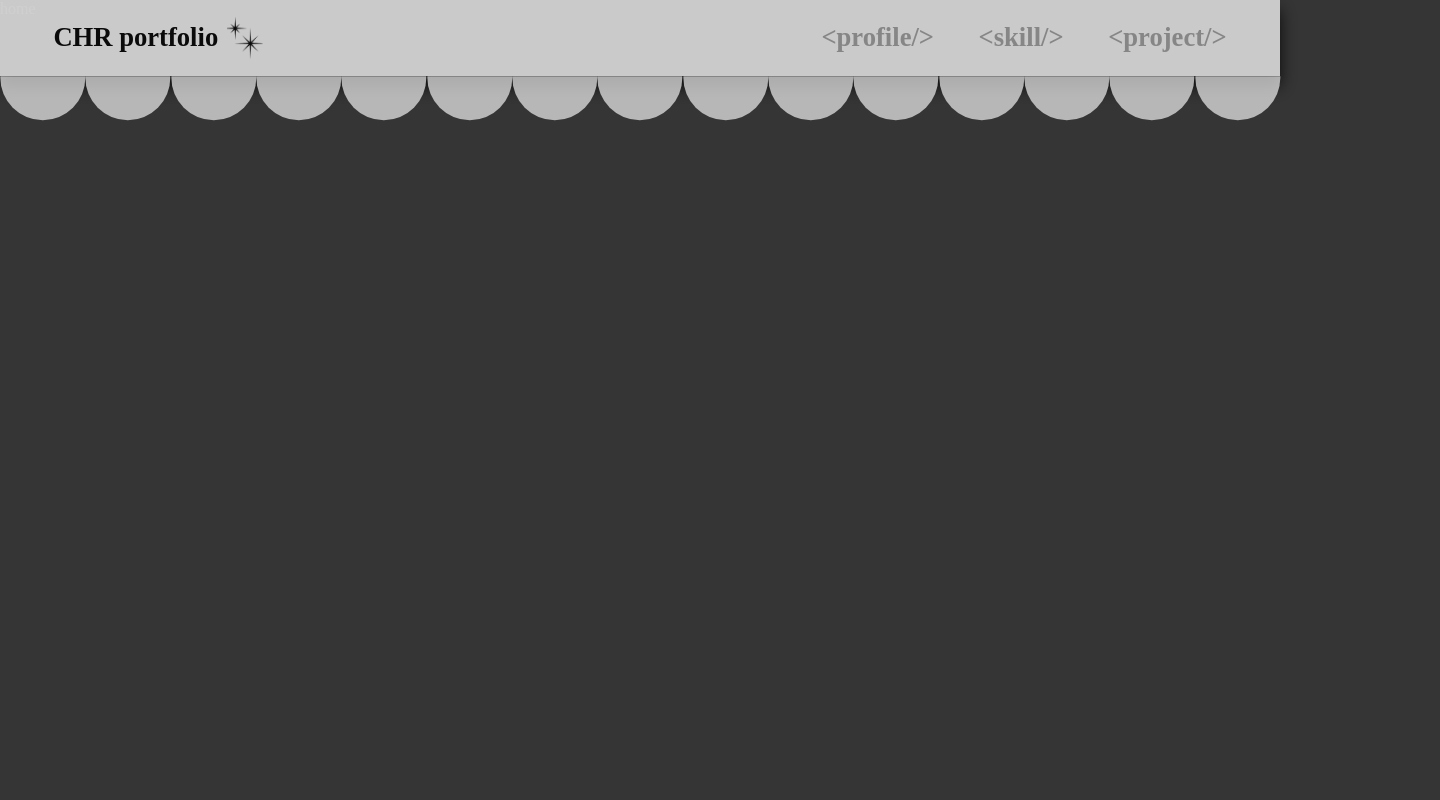
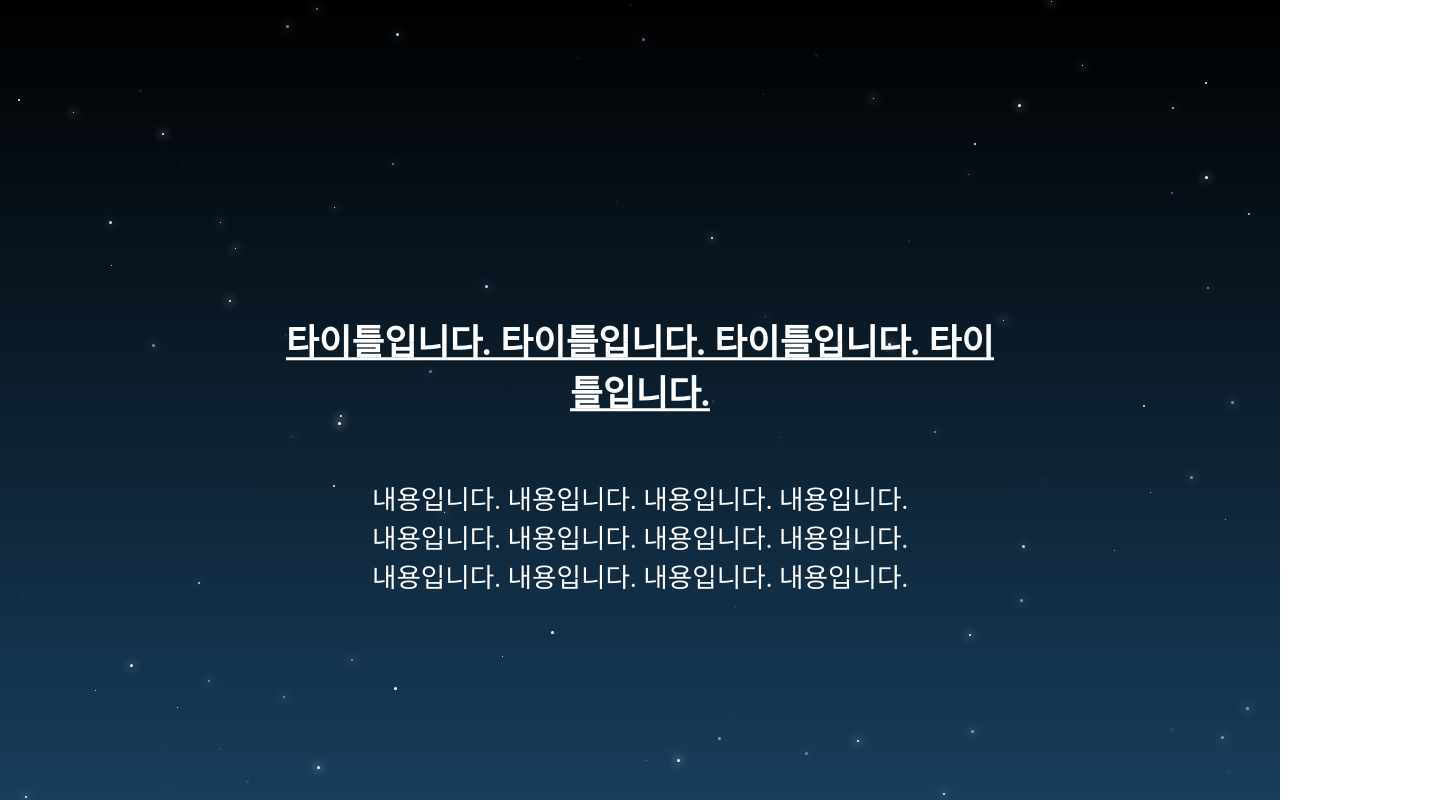
Before and after one commit to chr0405/chr0405-portfolio, a Next.js app: page / in a window 1280 px wide. Shown: the top 800 px of the page, 1440 px wide, since content can reach past the window. Built offline with nearby package versions, Linux system fonts and the light colour scheme; a web font is replaced by a local one.

Commit message:
intro 배경 효과 추가

```diff
--- a/app/(home)/home.module.css
+++ /dev/null
@@ -1,5 +0,0 @@
-.totalDiv{
-    background-color: #353535;
-    width: 1440px;
-    height: 1024px;
-}
--- a/app/(home)/page.tsx
+++ b/app/(home)/page.tsx
@@ -1,9 +1,9 @@
-import styles from "./home.module.css"
+import Intro from "../../components/Intro"
 
 export default async function Home() {
     return (
-        <div className={styles.totalDiv}>
-            home
-        </div>
+        <>
+            <Intro/>
+        </>
     )
 }
--- a/app/layout.tsx
+++ b/app/layout.tsx
@@ -18,7 +18,7 @@ export default function RootLayout({
   return (
     <html lang="en">
       <body>
-        <Header/>
+        {/* <Header/> */}
         {children}
         <Footer/>
       </body>
--- /dev/null
+++ b/components/Intro.tsx
@@ -0,0 +1,64 @@
+"use client";
+
+import { useState, useEffect } from "react";
+import styles from "./componentsStyles/Intro.module.css";
+
+export default function Intro() {
+
+    const [underline, setUnderline] = useState(false);
+    const [stars, setStars] = useState([]);
+
+    useEffect(() => {
+        const windowWidth = window.innerWidth;
+        const windowHeight = window.innerHeight;
+
+        function getRandomValue(max) {
+            return Math.floor(Math.random() * max);
+        }
+
+        const style = ['style1', 'style2', 'style3'];
+        const opacity = ['opacity1', 'opacity2', 'opacity3'];
+        const twinkle = ['twinkle1', 'twinkle2', 'twinkle3', 'twinkle4'];
+
+        const starsArray = [];
+
+        for (let i = 0; i < 100; i++) {
+            const _s = getRandomValue(3);
+            const _o = getRandomValue(3);
+            const _t = getRandomValue(4);
+            const x = getRandomValue(windowWidth);
+            const y = getRandomValue(windowHeight);
+
+            const className = `${styles.star} ${styles[style[_s]]} ${styles[opacity[_o]]} ${styles[twinkle[_t]]}`;
+
+            starsArray.push({
+                className: className,
+                x: x,
+                y: y
+            });
+        }
+
+        setStars(starsArray);
+    }, []); // Run only once when the component mounts
+
+    return (
+        <>
+            <div className={styles.totalDiv}>
+                <div className={styles.textDiv}>
+                    <h1 style={{ textDecoration: underline? "none": "underline" }}
+                        onClick={() => setUnderline(prev => !prev)}>
+                        타이틀입니다. 타이틀입니다. 타이틀입니다. 타이틀입니다.
+                    </h1>
+                    <p>
+                        내용입니다. 내용입니다. 내용입니다. 내용입니다.<br/>
+                        내용입니다. 내용입니다. 내용입니다. 내용입니다.<br/>
+                        내용입니다. 내용입니다. 내용입니다. 내용입니다.<br/>
+                    </p>
+                </div>
+                {stars.map((star, index) => (
+                    <div key={index} className={star.className} style={{ position: 'absolute', top: star.y, left: star.x }}></div>
+                ))}
+            </div>
+        </>
+    );
+}
--- a/components/componentsStyles/Header.module.css
+++ b/components/componentsStyles/Header.module.css
@@ -10,8 +10,8 @@
     width: 100%;
     height: 5.90vw;
 
-    background-color: #F0F0F0;
-    opacity: 0.8;
+    background-color: #E6E6E6;
+    /* opacity: 0.8; */
 
     display: flex;
     align-items: center;
--- /dev/null
+++ b/components/componentsStyles/Intro.module.css
@@ -0,0 +1,121 @@
+.totalDiv {
+    width: 100%;
+    height: 71.11vw;
+
+    background: linear-gradient(to bottom, #000000, #1B4669);
+}
+
+.textDiv {
+    position: relative;
+    top: 50%;
+    left: 50%;
+    transform: translate(-50%, -50%);
+
+    width: 56.46vw;
+    height: 18.4vw;
+
+    /* background-color: yellow; */
+
+    display: flex;
+    flex-direction: column;
+    align-items: center;
+    justify-content: center;
+}
+
+.textDiv h1 {
+    font-size: 2.78vw;
+    font-weight: bold;
+    color: #FFFFFF;
+    text-align: center;
+    /* text-decoration: underline; */
+}
+
+.textDiv p {
+    font-size: 2.08vw;
+    color: #FFFFFF;
+
+    margin-top: 4.86vw; /* 70px */
+    text-align: center;
+}
+
+.star {
+    border-radius: 50%;
+    background-color: white;
+    position: absolute;
+    overflow: hidden;
+    animation-direction: alternate;
+    animation-iteration-count: infinite;
+}
+
+.style1 {
+    width: 1px;
+    height: 1px;
+}
+.style2 {
+    width: 2px;
+    height: 2px;
+}
+.style3 {
+    width: 3px;
+    height: 3px;
+}
+
+.opacity1 {
+    opacity: 1;
+}
+.opacity2 {
+    opacity: 0.5;
+}
+.opacity3 {
+    opacity: 0.1;
+}
+
+.twinkle1 {
+    animation-duration: 0.5s;
+    animation-name: twinkling;
+}
+.twinkle2 {
+    animation-duration: 1s;
+    animation-name: twinkling;
+}
+.twinkle3 {
+    animation-duration: 1.5s;
+    animation-name: twinkling;
+}
+.twinkle4 {
+    animation-duration: 2s;
+    animation-name: twinklingWithNoBoxShadow;
+}
+
+@keyframes twinkling {
+    0% {
+        box-shadow: 0 0 10px 0px rgb(255, 255, 255, 0.1);
+    }
+
+    50% {
+        box-shadow: 0 0 10px 2px rgb(255, 255, 255, 0.4);
+    }
+
+    100% {
+        box-shadow: 0 0 10px 0px rgb(255, 255, 255, 0.1);
+    }
+}
+
+@keyframes twinklingWithNoBoxShadow {
+    0% {
+        background-color: #ffffff;
+        box-shadow: 0 0 10px 0px rgba(255, 255, 255, 1);
+    }
+    20% {
+        background-color: #ffc4c4;
+        box-shadow: 0 0 10px 0px rgb(255, 196, 196, 1);
+    }
+    80% {
+        background-color: #c4cfff;
+        box-shadow: 0 0 10px 0px rgb(196, 207, 255, 1);
+    }
+    100% {
+        background-color: #ffffff;
+        box-shadow: 0 0 10px 0px rgba(255, 255, 255, 0.2);
+    }
+}
--- a/styles/global.css
+++ b/styles/global.css
@@ -93,6 +93,12 @@ video {
     font: inherit;
     vertical-align: baseline;
 }
+
+html::-webkit-scrollbar,
+body::-webkit-scrollbar {
+    display: none;
+}
+
 /* HTML5 display-role reset for older browsers */
 article,
 aside,
```
